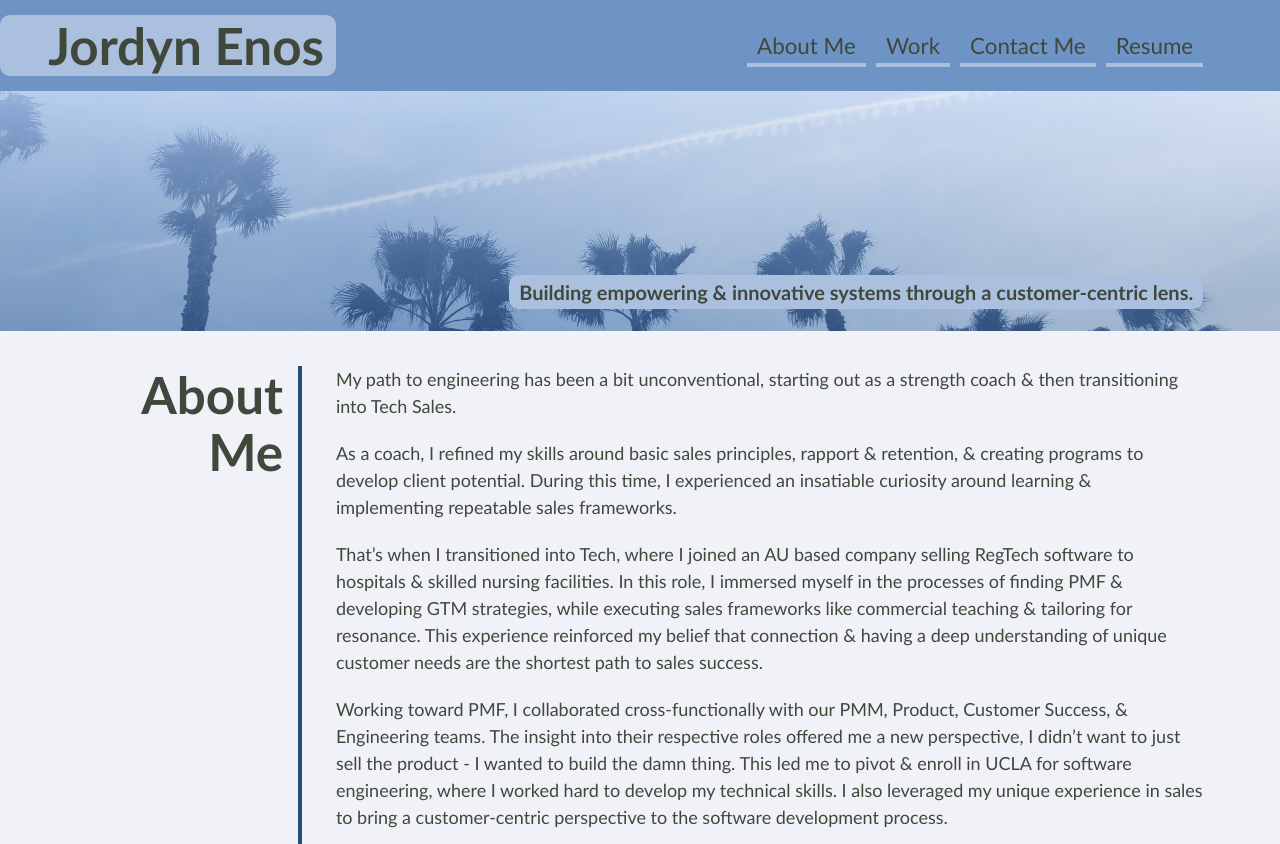
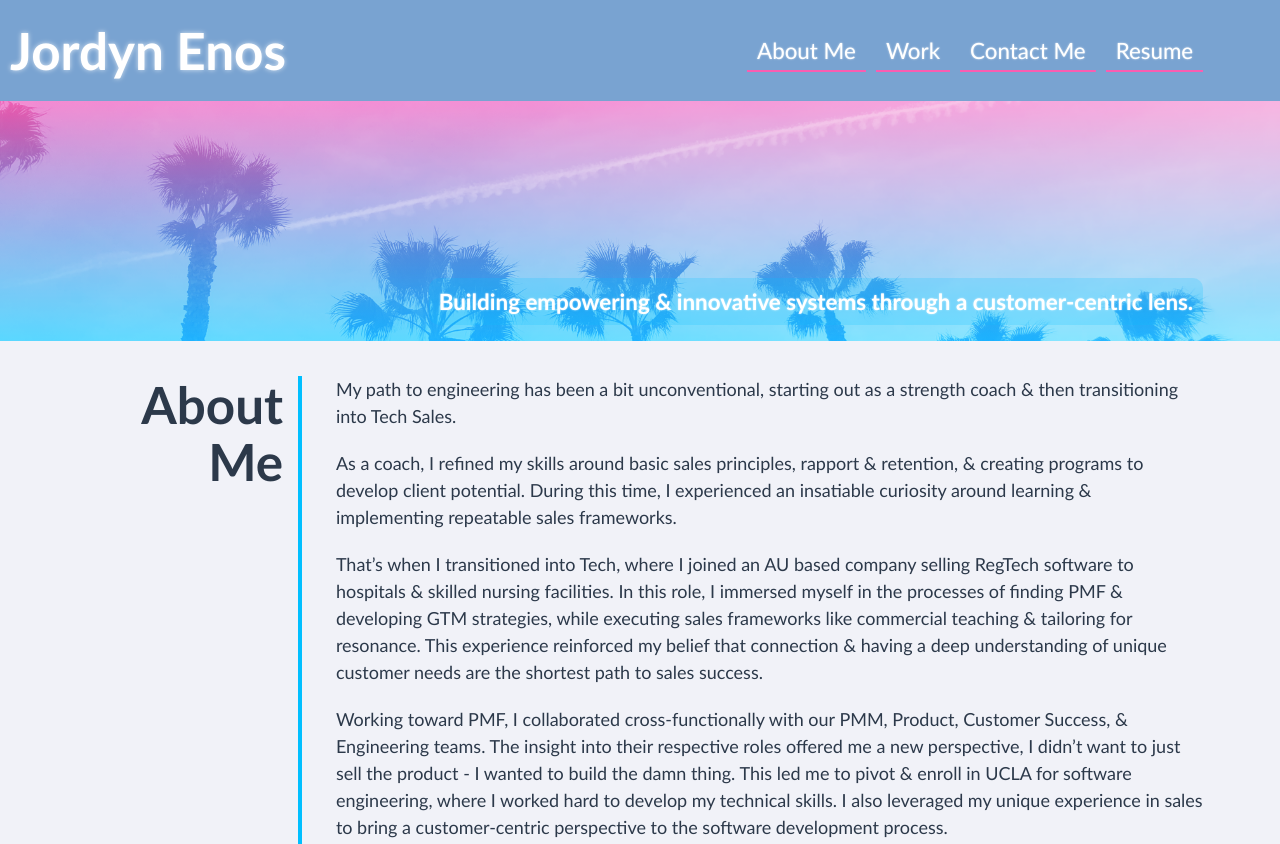
Before and after one commit to JordynEnos/jordyn-enos-portfolio, a plain HTML site: page index.html in a window 1280 px wide. Shown: the top 844 px of the page. Drawn offline with Linux system fonts and the light colour scheme; files whose address does not match are found by name.

Commit message:
Adjusted the font-color, text-shadow, and background colors for the header h1, h2, and nav bar.

```diff
--- a/assets/css/style.css
+++ b/assets/css/style.css
@@ -5,19 +5,18 @@
 /* brand color palette */
 
 :root {
-  --primary: rgb(40, 77, 121);
-  --secondary: rgb(171, 192, 223, 1);
-  --tertiary: rgb(109, 148, 196, 1);
-  --dark: rgb(64, 72, 60);
-  --light: rgba(127, 136, 138, 0.5);
+  --primary: #00BFFF;
+  --secondary: #fa5db1;
+  --tertiary: #0077C2;
+  --dark: #00008b;
+  --light: #FFFACD;
 }
-
 
 body {
   margin: 0;
   padding: 0;
   font-family: 'Trebuchet MS', 'Lucida Sans Unicode', 'Lucida Grande', 'Lucida Sans', Arial, sans-serif;
-  color: var(--dark);
+  color: #2c394a;
   background-color: #f1f2f8 ;
   line-height: 1.5;
 }
@@ -42,14 +41,14 @@ header {
   justify-content: space-between;
   flex-wrap: wrap;
   align-items: center;
-  background-color: var(--tertiary);
+  background-color: #79A3D1;
   box-shadow: 0 5px 35px rgba(146, 204, 206, 0.4);
 }
 
 header h1 {
-  color: var(--dark);
-  background-color: var(--secondary);
-  padding: 5px 1% 5px 4%;
+  color: #fff; /* white text color */
+  padding: 10px; /* add some padding to make the text more readable */
+  text-shadow: 0 0 5px rgba(255, 255, 255, 0.7); /* add a blurred shadow */
   margin: 0;
   font-size: 4vw;
   line-height: 1;
@@ -65,11 +64,12 @@ nav {
 nav a {
   text-decoration: none;
   padding: 5px 10px;
-  color: var(--dark);
+  color: #fff;
+  text-shadow: 0 0 2px rgba(255, 255, 255, 0.7); /* add a blurred shadow */
   margin-right: 10px;
   background-image: linear-gradient(270deg, var(--secondary) 0%, var(--secondary) 100%);
   background-repeat: no-repeat;
-  background-size: 100% 0.2em;
+  background-size: 100% 0.1em;
   background-position: bottom;
   transition: all 0.25s ease-in;
   font-size: 1.4rem;
@@ -109,11 +109,12 @@ main {
 }
 
 .hero-banner h2 {
-  background-color: var(--secondary);
-  color: var(--dark);
+  background-color: rgba(0, 191, 255, 0.2);
+  color: #fff; /* white text color */
+  text-shadow: 0 0 2px rgba(255, 255, 255, 0.7); /* add a blurred shadow */
   margin: 0;
-  padding: 5px 10px;
-  font-size: 1.25rem;
+  padding: 10px;
+  font-size: 1.4rem;
   line-height: 1.2;
   display: inline;
   border-radius: 10px;
@@ -161,7 +162,7 @@ main {
 
 .flex-item {
   border: 5px solid var(--tertiary);
-  background-color: rgb(171, 192, 223, 0.5);
+  background-image:#fa5db1;
   color: var(--dark);
   min-height: 150px;
   max-height: 150px;
```
